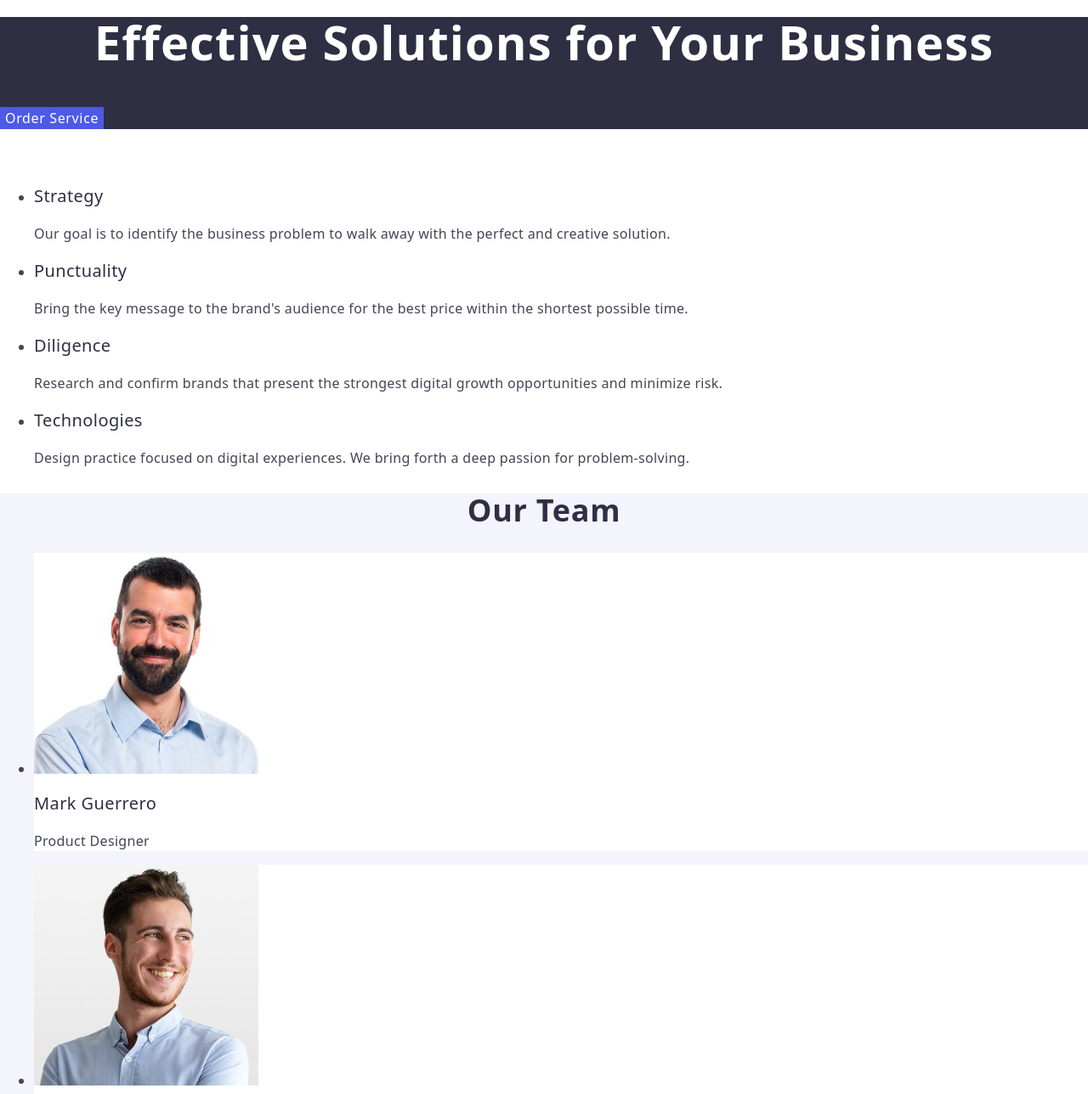
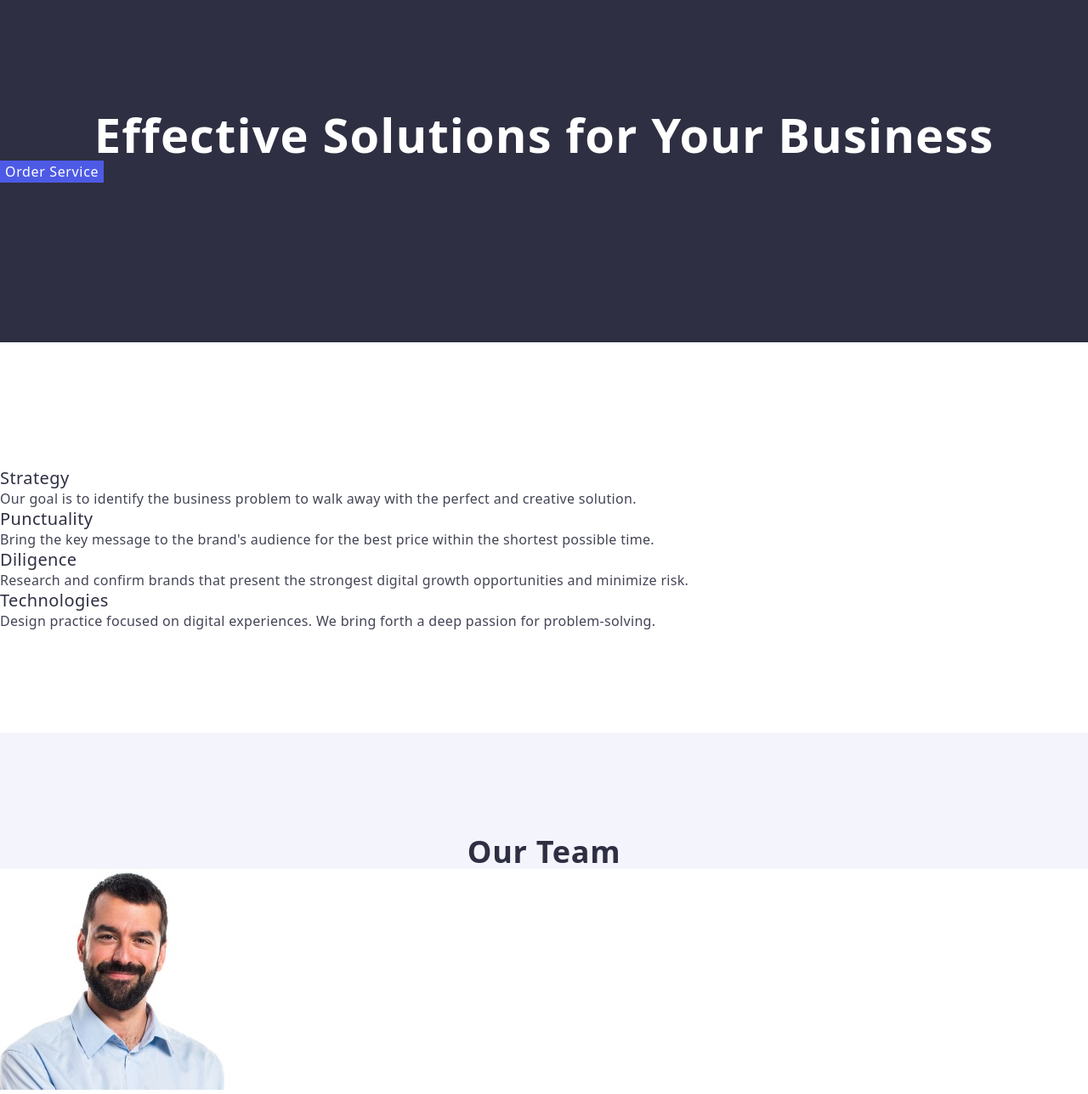
Before and after one commit to alexandrataranets/hw-02, a plain HTML site: page index.html in a window 1280 px wide. Shown: the part 200-1488 px from the top of the page at 85% size. Drawn offline with nearby package versions, Linux system fonts and the light colour scheme.

Commit message:
Add padding

```diff
--- a/css/styles.css
+++ b/css/styles.css
@@ -164,3 +164,27 @@ font-weight: 400;
 line-height: 1.5;
 letter-spacing: 0.02em;
 }
+
+p, h1, h2, h3, h4, h5, h6 {
+  margin: 0;
+}
+ul {
+  margin: 0;
+  padding: 0;
+}
+
+.hero-section{
+  padding: 188px 0;
+}
+.studio-section {
+  padding: 120px 0;
+}
+.team-section {
+  padding: 120px 0;
+}
+.portfolio-section {
+  padding: 120px 0;
+}
+.footer {
+  padding: 100px 0;
+}
```
